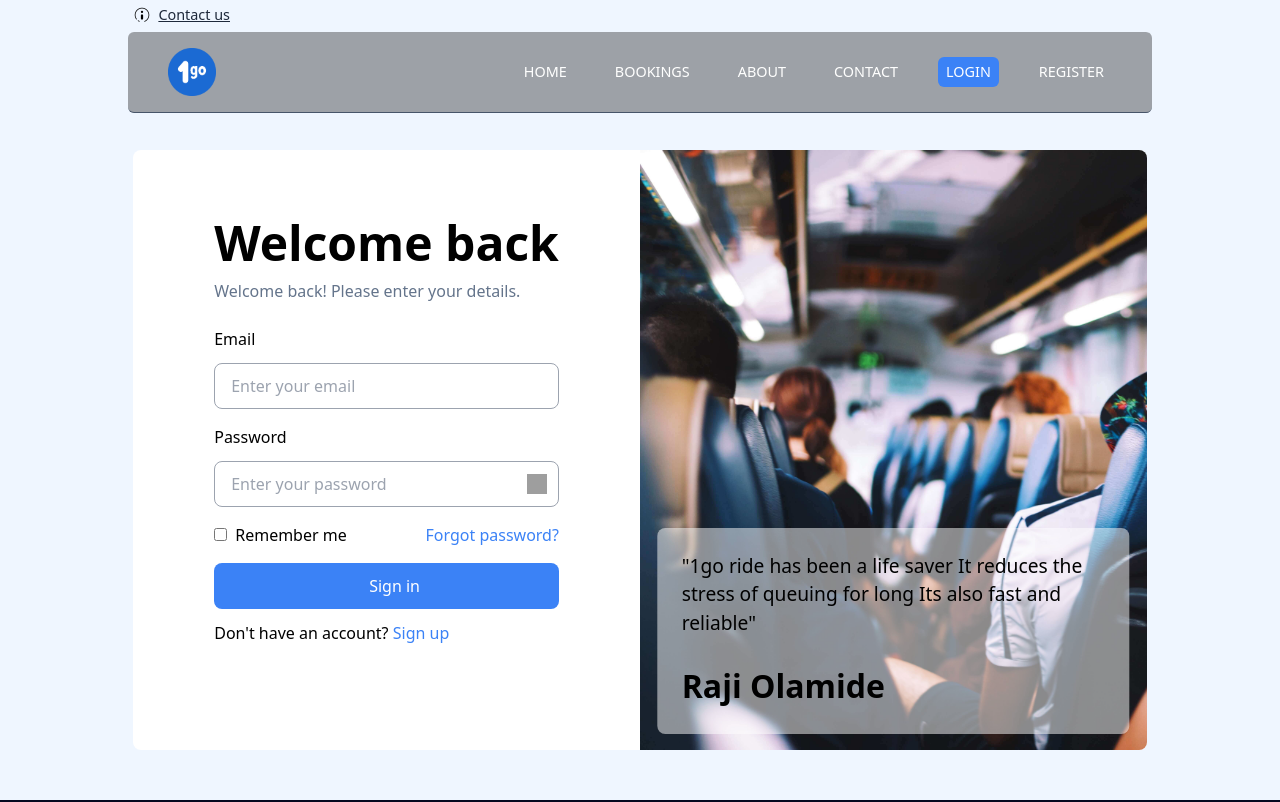
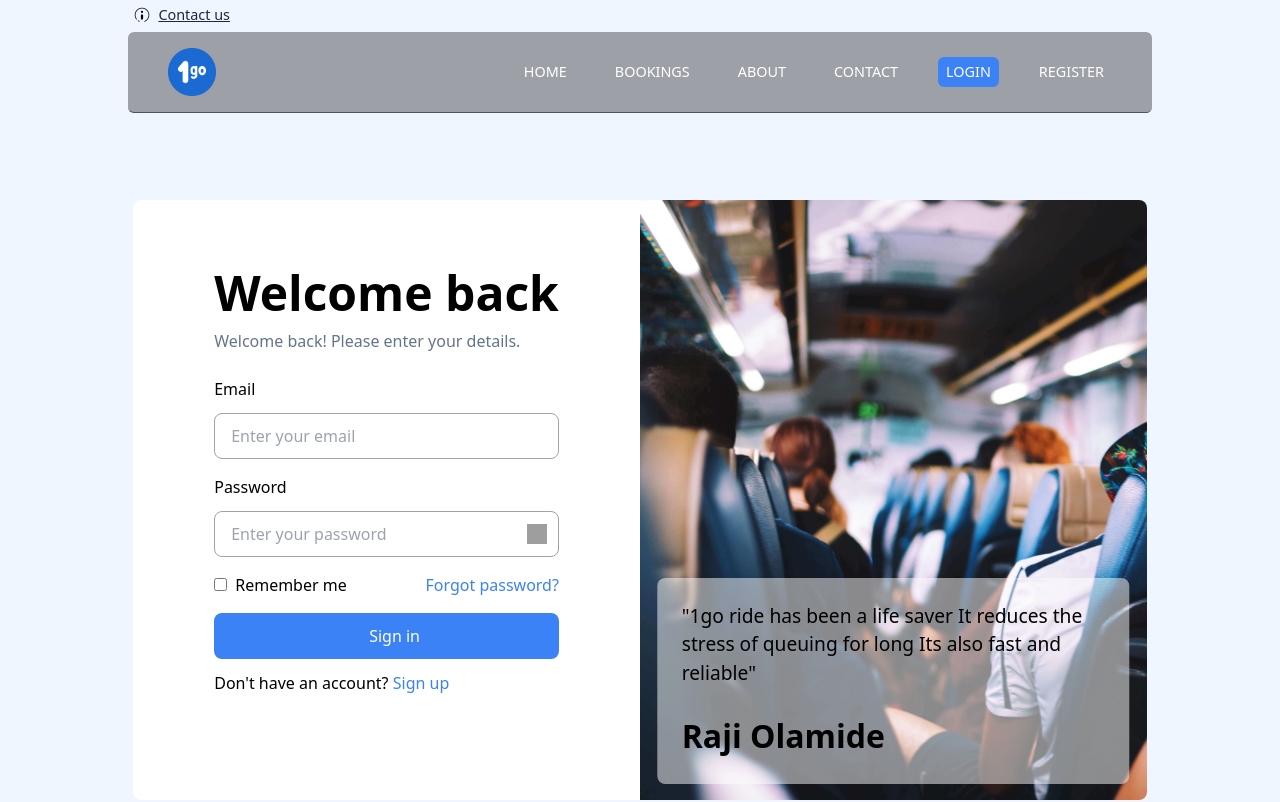
Before and after one commit to olamiidee/1go-app, a React (Vite) app: page /login in a window 1280 px wide. Shown: the top 802 px of the page. Built offline with nearby package versions, Linux system fonts and the light colour scheme; no server answers; the database is empty; grey boxes are pictures that could not be loaded.

Commit message:
login pt fix

```diff
--- a/src/pages/Login.jsx
+++ b/src/pages/Login.jsx
@@ -30,11 +30,7 @@ const Login = () => {
 
       <Header />
       <section
-        className={` ${
-          userNotLoggedIn
-            ? "pt-[100px] sm:py-[200px]"
-            : "pt-[100px] sm:py-[150px]"
-        }w-full min-h-screen bg-blue-50 px-[2%] sm:px-[10.4%] relative flex justify-center items-center`}
+        className={` pt-[100px] sm:py-[200px] w-full min-h-screen bg-blue-50 px-[2%] sm:px-[10.4%] relative flex justify-center items-center`}
       >
         <div className="absolute top-0 md:top-1 left-4 md:left-[10.5%] text-[0.9rem] text-slate-800 flex gap-2 items-center">
           <img
```
